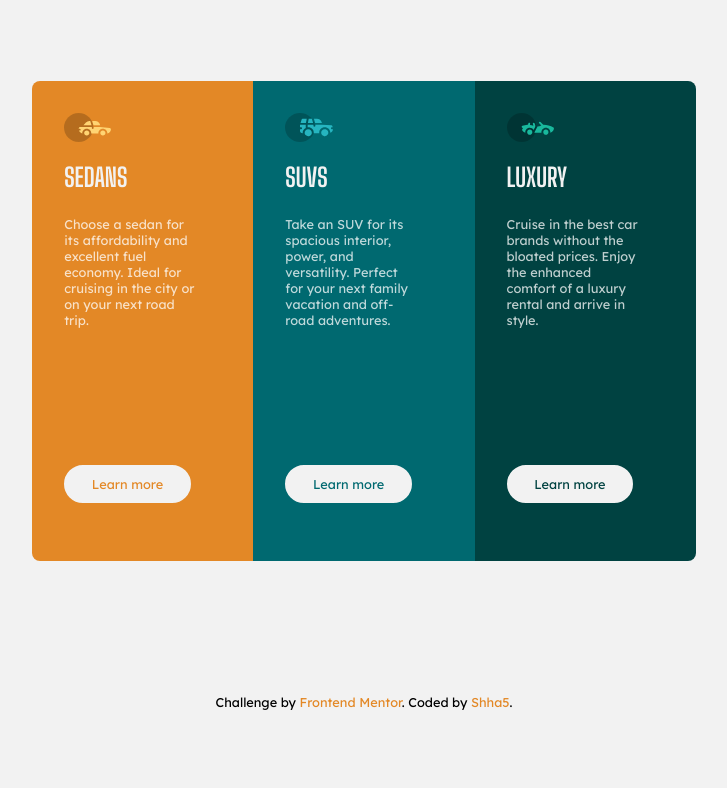
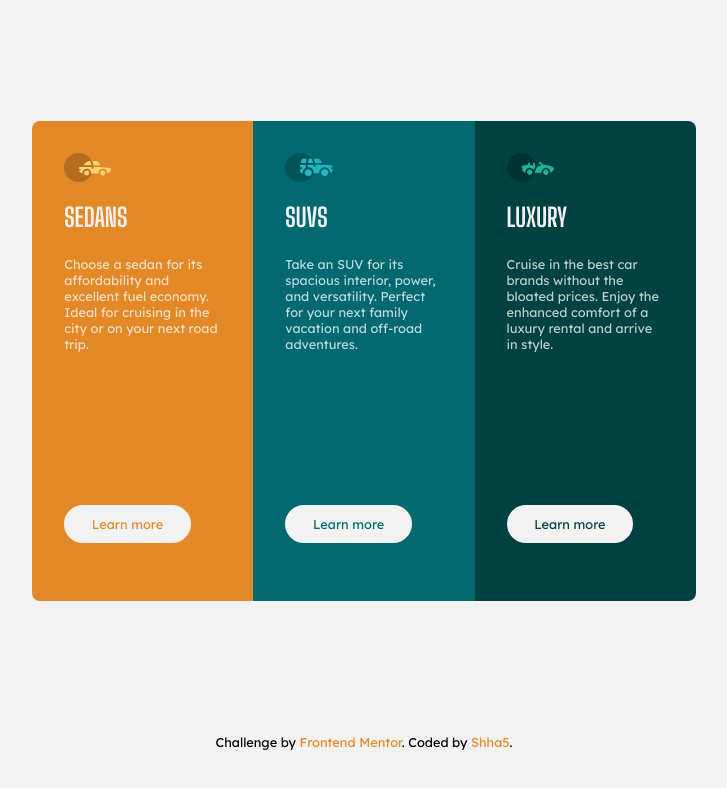
Before and after one commit to Shha5/3-column-preview-card-component-main, a plain HTML site: page index.html in a window 1280 px wide. Shown: the whole page, without its empty margins (276-1003 px from the left). Drawn offline with Linux system fonts and the light colour scheme.

Commit message:
Added more margin to container for landscape

```diff
--- a/styles.css
+++ b/styles.css
@@ -132,7 +132,7 @@ footer :is(a:active, a:focus, a:hover){
 @media only screen and (orientation:landscape){
     .container{
         flex-direction: row;
-        margin: 10vh 24vw 15vh 24vw;
+        margin: 15vh 24vw 15vh 24vw;
     }
 
     .card {
@@ -149,7 +149,7 @@ footer :is(a:active, a:focus, a:hover){
     }
 
     .card p{
-        padding: 0 2vw 2vh 0;
+        padding: 0 0vw 2vh 0;
         font-size: 1vw;
     }
 
```
